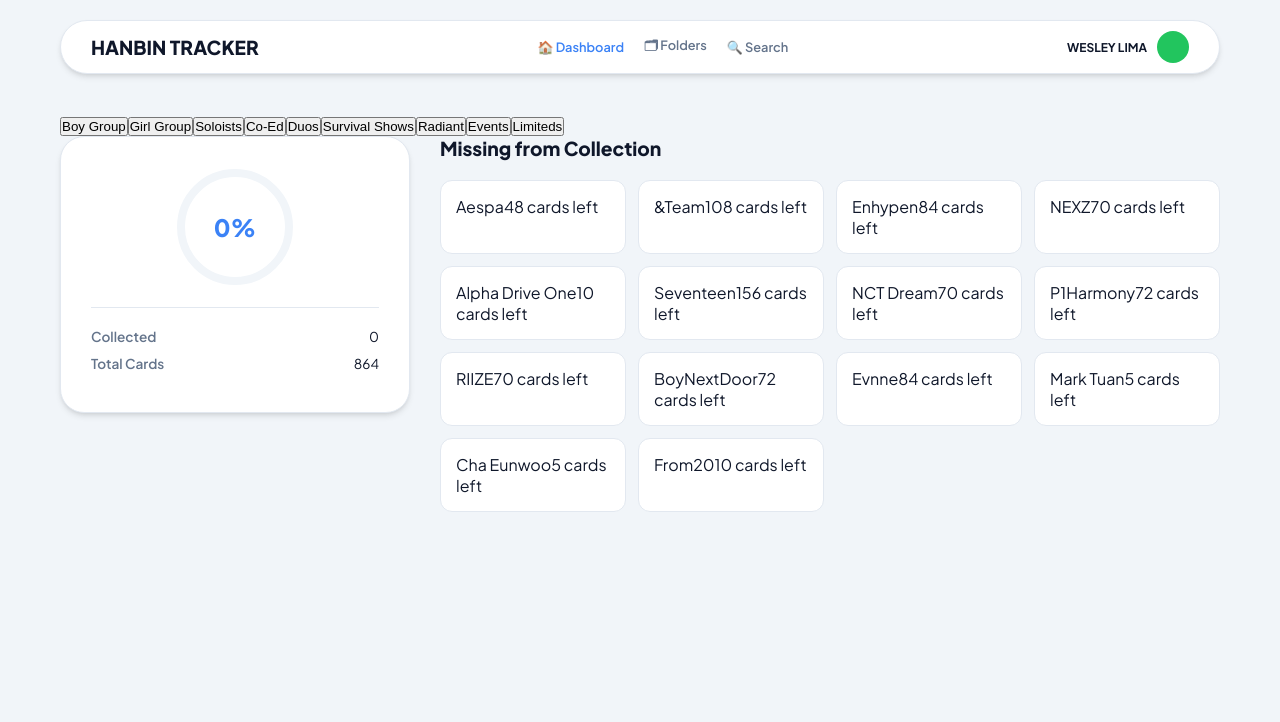
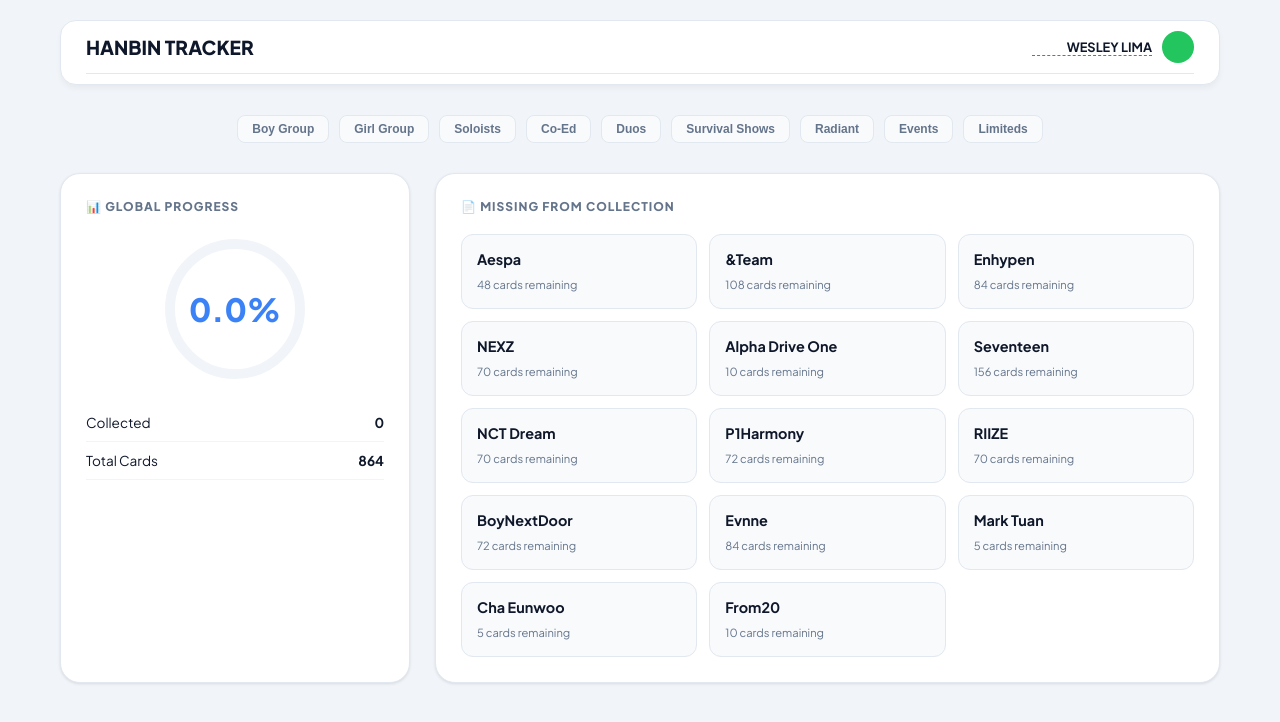
Before and after one commit to wezeley/Hanbin-Track, a React (Vite) app: page / in a window 1280 px wide. Shown: the top 722 px of the page. Built offline with nearby package versions, Linux system fonts and the light colour scheme.

Commit message:
IU 2.0 Fix

```diff
--- a/src/App.css
+++ b/src/App.css
@@ -1,4 +1,4 @@
-@import url('https://fonts.googleapis.com/css2?family=Plus+Jakarta+Sans:wght@400;500;600;700;800&display=swap');
+@import url('https://fonts.googleapis.com/css2?family=Plus+Jakarta+Sans:wght@400;600;700;800&display=swap');
 
 :root {
   --bg-app: #f1f5f9;
@@ -8,7 +8,6 @@
   --accent: #3b82f6;
   --owned: #22c55e;
   --border: #e2e8f0;
-  --shadow: 0 4px 6px -1px rgb(0 0 0 / 0.1), 0 2px 4px -2px rgb(0 0 0 / 0.1);
 }
 
 * { box-sizing: border-box; margin: 0; padding: 0; }
@@ -21,124 +20,189 @@ body {
 
 .container { max-width: 1200px; margin: 0 auto; padding: 20px; }
 
-/* NAVBAR (Inspirada no print) */
-.top-nav {
+/* NAVBAR (Abas integradas) */
+.top-nav-container {
   background: var(--surface);
+  border-radius: 16px;
+  padding: 10px 25px;
+  display: flex;
+  flex-direction: column;
+  gap: 15px;
+  margin-bottom: 30px;
+  box-shadow: 0 4px 6px -1px rgb(0 0 0 / 0.05);
   border: 1px solid var(--border);
-  border-radius: 99px;
-  padding: 10px 30px;
+}
+
+.nav-upper {
   display: flex;
   justify-content: space-between;
   align-items: center;
-  margin-bottom: 40px;
-  box-shadow: var(--shadow);
-  position: sticky;
-  top: 20px;
-  z-index: 100;
+  border-bottom: 1px solid var(--border);
+  padding-bottom: 10px;
 }
 
-.nav-links { display: flex; gap: 20px; }
-.nav-item {
-  display: flex; align-items: center; gap: 8px;
-  font-size: 0.8rem; font-weight: 600; color: var(--text-dim);
-  cursor: pointer; transition: 0.2s;
+.nav-tabs {
+  display: flex;
+  gap: 10px;
+  overflow-x: auto;
+  scrollbar-width: none;
 }
-.nav-item:hover, .nav-item.active { color: var(--accent); }
+.nav-tabs::-webkit-scrollbar { display: none; }
 
-/* DASHBOARD (Duas Colunas Estilo TCG) */
+.tab-button {
+  background: #f8fafc;
+  border: 1px solid var(--border);
+  color: var(--text-dim);
+  padding: 6px 14px;
+  border-radius: 8px;
+  font-size: 0.75rem;
+  font-weight: 700;
+  cursor: pointer;
+  white-space: nowrap;
+  transition: 0.2s;
+}
+.tab-button.active {
+  background: var(--accent);
+  color: white;
+  border-color: var(--accent);
+}
+
+/* USERNAME EDITÁVEL */
+.user-info { display: flex; align-items: center; gap: 10px; }
+.username-input {
+  background: transparent;
+  border: none;
+  border-bottom: 1px dashed var(--text-dim);
+  font-family: inherit;
+  font-weight: 700;
+  font-size: 0.8rem;
+  color: var(--text-main);
+  width: 120px;
+  text-align: right;
+}
+
+/* DASHBOARD LAYOUT */
 .dashboard-layout {
   display: grid;
   grid-template-columns: 350px 1fr;
-  gap: 30px;
+  gap: 25px;
 }
 
-.summary-panel {
+.dashboard-column {
   background: var(--surface);
-  padding: 30px;
-  border-radius: 24px;
+  padding: 25px;
+  border-radius: 20px;
   border: 1px solid var(--border);
-  box-shadow: var(--shadow);
-  height: fit-content;
+  box-shadow: 0 1px 3px 0 rgb(0 0 0 / 0.1);
 }
 
-.progress-circle-container {
-  width: 120px; height: 120px; margin: 0 auto 20px;
+.section-header {
+  font-size: 0.75rem;
+  font-weight: 800;
+  color: var(--text-dim);
+  text-transform: uppercase;
+  letter-spacing: 1px;
+  margin-bottom: 20px;
+  display: flex;
+  align-items: center;
+  gap: 8px;
+}
+
+/* PROGRESS CIRCLE */
+.circle-container {
+  width: 150px; height: 150px; margin: 0 auto 20px;
   position: relative; display: flex; align-items: center; justify-content: center;
 }
+.circle-value { font-size: 2rem; font-weight: 800; color: var(--accent); }
 
-.progress-value { font-size: 1.5rem; font-weight: 800; color: var(--accent); }
+.stat-row-tcg {
+  display: flex;
+  justify-content: space-between;
+  padding: 10px 0;
+  border-bottom: 1px solid #f1f5f9;
+  font-size: 0.85rem;
+}
 
-.stat-box { margin-top: 20px; border-top: 1px solid var(--border); padding-top: 20px; }
-.stat-row { display: flex; justify-content: space-between; margin-bottom: 10px; font-size: 0.85rem; }
-.stat-label { color: var(--text-dim); font-weight: 600; }
-
-/* MISSING GROUPS (Lado Direito) */
+/* MISSING GROUPS */
 .missing-grid {
   display: grid;
-  grid-template-columns: repeat(auto-fill, minmax(180px, 1fr));
+  grid-template-columns: repeat(auto-fill, minmax(220px, 1fr));
   gap: 12px;
 }
-.missing-card-tcg {
-  background: var(--surface); padding: 15px; border-radius: 12px;
-  border: 1px solid var(--border); transition: 0.2s; cursor: pointer;
+.missing-item-tcg {
+  background: #f8fafc;
+  padding: 15px;
+  border-radius: 12px;
+  border: 1px solid var(--border);
+  cursor: pointer;
+  transition: 0.2s;
 }
-.missing-card-tcg:hover { border-color: var(--accent); transform: translateY(-2px); }
+.missing-item-tcg:hover { border-color: var(--accent); transform: translateY(-2px); }
+.missing-item-tcg b { display: block; font-size: 0.9rem; margin-bottom: 4px; }
+.missing-item-tcg span { font-size: 0.7rem; color: var(--text-dim); }
 
-/* CATALOG GRID (Expansions) */
-.group-catalog-grid {
+/* CATALOGO DE GRUPOS */
+.expansion-grid {
   display: grid;
   grid-template-columns: repeat(auto-fill, minmax(280px, 1fr));
   gap: 20px;
 }
-
 .expansion-card {
   background: var(--surface);
-  border-radius: 20px;
+  padding: 20px;
+  border-radius: 16px;
   border: 1px solid var(--border);
-  padding: 20px;
   cursor: pointer;
   transition: 0.3s;
-  position: relative;
-  overflow: hidden;
 }
-.expansion-card:hover { transform: translateY(-5px); box-shadow: 0 20px 25px -5px rgb(0 0 0 / 0.1); }
+.expansion-card:hover { transform: translateY(-5px); box-shadow: 0 10px 15px -3px rgba(0,0,0,0.1); }
+.exp-name { font-weight: 800; font-size: 1.2rem; margin-bottom: 15px; display: block; }
+.exp-progress-bar { height: 6px; background: #f1f5f9; border-radius: 10px; overflow: hidden; }
+.exp-progress-fill { height: 100%; background: var(--accent); transition: width 0.6s ease; }
 
-.expansion-name { font-weight: 800; font-size: 1.2rem; margin-bottom: 15px; display: block; }
-.expansion-progress-bar { height: 8px; background: #f1f5f9; border-radius: 10px; overflow: hidden; margin-top: 10px; }
-.expansion-progress-fill { height: 100%; background: var(--accent); transition: width 0.8s ease; }
-
-/* FOCUSED VIEW (DENTRO DO GRUPO) */
+/* FOCO NO GRUPO */
 .focused-header {
-  background: var(--surface); padding: 40px; border-radius: 24px;
-  margin-bottom: 30px; border: 1px solid var(--border);
-  display: flex; justify-content: space-between; align-items: center;
+  background: var(--surface);
+  padding: 25px;
+  border-radius: 20px;
+  margin-bottom: 30px;
+  border: 1px solid var(--border);
+  display: flex;
+  justify-content: space-between;
+  align-items: center;
 }
-.focused-title { font-size: 2.5rem; font-weight: 800; letter-spacing: -1px; }
-
-.set-section { margin-bottom: 40px; }
-.set-header-minimal {
-  display: flex; align-items: center; gap: 10px; margin-bottom: 20px;
-  background: #fff; padding: 10px 20px; border-radius: 12px; width: fit-content;
-  border: 1px solid var(--border);
+.close-btn {
+  background: #f1f5f9;
+  border: none;
+  padding: 8px 16px;
+  border-radius: 8px;
+  font-weight: 700;
+  font-size: 0.7rem;
+  cursor: pointer;
+  color: var(--text-dim);
 }
+.close-btn:hover { background: #fee2e2; color: #ef4444; }
 
 /* CARTAS */
-.rarities-container { display: flex; flex-direction: column; gap: 25px; }
-.rarity-row { display: flex; align-items: center; gap: 15px; }
-.card { width: 55px; height: 77px; transition: 0.2s; }
+.rarities-container { display: flex; flex-direction: column; gap: 40px; align-items: center; }
+.rarity-row { display: flex; align-items: center; gap: 20px; }
+.card { width: 55px; height: 77px; cursor: pointer; transition: transform 0.2s ease; }
 .card-inner {
-  width: 55px; height: 77px; border-radius: 6px;
-  border: 1px solid #cbd5e1; background: #fff; overflow: hidden;
+  width: 55px; height: 77px; border-radius: 4px; overflow: hidden;
+  border: 1px solid #ddd; background: #fff;
 }
-.card.owned .card-inner { border: 2px solid var(--owned); box-shadow: 0 0 12px rgba(34, 197, 94, 0.3); }
+.card.owned .card-inner { border: 2px solid var(--owned); box-shadow: 0 0 10px rgba(34, 197, 94, 0.3); }
 .card:not(.owned) img { opacity: 0.15; filter: grayscale(1); }
-.card:hover { transform: scale(2.2); z-index: 50; }
+.card:hover { transform: scale(2.2); z-index: 100; }
 
-.rarity-toggle { background: #f1f5f9; border: none; border-radius: 50%; width: 28px; height: 28px; cursor: pointer; color: #cbd5e1; }
-.rarity-toggle.active { background: #dcfce7; color: var(--owned); }
-
-@media (max-width: 900px) {
-  .dashboard-layout { grid-template-columns: 1fr; }
-  .top-nav { padding: 10px 15px; }
-  .nav-links { display: none; }
+.set-controls-pill {
+  display: flex;
+  align-items: center;
+  gap: 12px;
+  background: #fff;
+  padding: 8px 20px;
+  border-radius: 30px;
+  border: 1px solid var(--border);
+  box-shadow: 0 2px 4px rgba(0,0,0,0.05);
+  margin-bottom: 20px;
 }
--- a/src/App.jsx
+++ b/src/App.jsx
@@ -1,7 +1,6 @@
 import { useState, useEffect } from 'react'
 import { HANBIN_DATA } from './data/hanbinData'
 import { Header } from './components/Header'
-import { Tabs } from './components/Tabs'
 import { Dashboard } from './components/Dashboard'
 import { Card } from './components/Card'
 import './App.css'
@@ -39,20 +38,14 @@ function App() {
     setOwnedCards(prev => isComplete ? prev.filter(id => !ids.includes(id)) : [...new Set([...prev, ...ids])]);
   };
 
-  const markRarityAsOwned = (group, set, rarity) => {
-    const ids = group.members.map(m => `${group.code}#${m.code}${String(((set.id - 1) * 5) + rarity + (m.offset || 0)).padStart(3, '0')}`);
-    const isComplete = ids.every(id => ownedCards.includes(id));
-    setOwnedCards(prev => isComplete ? prev.filter(id => !ids.includes(id)) : [...new Set([...prev, ...ids])]);
-  };
-
   const baseUrl = import.meta.env.BASE_URL;
   const filteredGroups = HANBIN_DATA.groups.filter(g => g.category?.toLowerCase() === activeTab?.toLowerCase());
 
   return (
     <div className="container">
-      <Header title={HANBIN_DATA.botName} activeTab={activeTab} onHome={resetNavigation} />
+      <Header title={HANBIN_DATA.botName} onHome={resetNavigation} />
 
-      <div className="tabs-container">
+      <div className="nav-tabs" style={{marginBottom: '30px', justifyContent: 'center'}}>
         {HANBIN_DATA.categories.map(cat => (
           <button key={cat} className={`tab-button ${activeTab === cat ? 'active' : ''}`} onClick={() => handleTabChange(cat)}>
             {cat}
@@ -64,23 +57,20 @@ function App() {
         {!activeTab ? (
           <Dashboard ownedCards={ownedCards} onTabChange={handleTabChange} />
         ) : !selectedGroup ? (
-          <div className="group-catalog-grid">
+          <div className="expansion-grid">
             {filteredGroups.map(group => {
               const groupOwned = ownedCards.filter(id => id.split('#')[0] === group.code).length;
               const sets = getGroupStructure(group);
               const groupTotal = sets.reduce((sum, s) => sum + (group.members.length * s.rarities.length), 0);
               const percent = ((groupOwned / groupTotal) * 100).toFixed(0);
-
               return (
                 <div key={group.code} className="expansion-card" onClick={() => setSelectedGroup(group)}>
-                  <span className="expansion-name">{group.name}</span>
-                  <div className="stat-row">
-                    <span style={{fontSize: '0.7rem', fontWeight: 700}}>{groupOwned} / {groupTotal} Cards</span>
-                    <span style={{fontSize: '0.7rem', fontWeight: 700}}>{percent}%</span>
+                  <span className="exp-name">{group.name}</span>
+                  <div style={{display: 'flex', justifyContent: 'space-between', fontSize: '0.7rem', fontWeight: 700}}>
+                    <span>{groupOwned}/{groupTotal} Cards</span>
+                    <span>{percent}%</span>
                   </div>
-                  <div className="expansion-progress-bar">
-                    <div className="expansion-progress-fill" style={{width: `${percent}%`}}></div>
-                  </div>
+                  <div className="exp-progress-bar"><div className="exp-progress-fill" style={{width: `${percent}%`}}></div></div>
                 </div>
               );
             })}
@@ -88,26 +78,22 @@ function App() {
         ) : (
           <div className="focused-group-view">
             <div className="focused-header">
-              <h2 className="focused-title">{selectedGroup.name}</h2>
-              <button className="back-btn-compact" onClick={() => setSelectedGroup(null)}>CLOSE EXPANSION</button>
+              <h2 style={{fontSize: '2rem', fontWeight: 800}}>{selectedGroup.name}</h2>
+              <button className="close-btn" onClick={() => setSelectedGroup(null)}>CLOSE EXPANSION</button>
             </div>
 
             {getGroupStructure(selectedGroup).map(set => (
               <div key={set.id} className="set-section">
-                <div className="set-header-minimal">
+                <div className="set-controls-pill" style={{margin: '0 auto 25px'}}>
                   <img src={`${baseUrl}symbols/S${set.id}.webp`} className="set-symbol-icon" alt="S" />
                   <input type="checkbox" className="set-checkbox"
-                         checked={ownedCards.filter(id => id.startsWith(selectedGroup.code) && id.includes(`#`)).length >= 5} // Simplificado
+                         checked={false} /* Lógica de check opcional */
                          onChange={() => markSetAsOwned(selectedGroup, set)} />
                 </div>
 
                 <div className="rarities-container">
-                  {set.rarities.map(rarity => {
-                    const rarityIds = selectedGroup.members.map(m => `${selectedGroup.code}#${m.code}${String(((set.id - 1) * 5) + rarity + (m.offset || 0)).padStart(3, '0')}`);
-                    const isRarityComplete = rarityIds.every(id => ownedCards.includes(id));
-                    return (
+                  {set.rarities.map(rarity => (
                     <div key={rarity} className="rarity-row">
-                        <button className={`rarity-toggle ${isRarityComplete ? 'active' : ''}`} onClick={() => markRarityAsOwned(selectedGroup, set, rarity)}>❤</button>
                       <div className="grid">
                         {selectedGroup.members.map(member => {
                           const seq = ((set.id - 1) * 5) + rarity + (member.offset || 0);
@@ -115,12 +101,13 @@ function App() {
                           const folder = (selectedGroup.folder || selectedGroup.code).toUpperCase();
                           const fileName = encodeURIComponent(botId).toUpperCase();
                           const imgPath = `${baseUrl}cards/${folder}/${fileName}.png`;
-                            return <Card key={botId} botId={botId} imagePath={imgPath} isOwned={ownedCards.includes(botId)} onToggle={toggleCard} />;
+                          return (
+                            <Card key={botId} botId={botId} imagePath={imgPath} isOwned={ownedCards.includes(botId)} onToggle={toggleCard} />
+                          );
                         })}
                       </div>
                     </div>
-                    )
-                  })}
+                  ))}
                 </div>
               </div>
             ))}
--- a/src/components/Dashboard.jsx
+++ b/src/components/Dashboard.jsx
@@ -1,53 +1,51 @@
 import { HANBIN_DATA } from '../data/hanbinData';
 
 export function Dashboard({ ownedCards = [], onTabChange }) {
-  const getGroupTotal = (group) => {
-    const maxVal = group.maxSet || 1;
+  const getGroupTotal = (g) => {
+    const maxVal = g.maxSet || 1;
     const lastSet = Math.floor(maxVal);
     const lastRarity = maxVal % 1 === 0 ? 5 : Math.round((maxVal % 1) * 10);
-    return (group.members.length * ((lastSet - 1) * 5 + lastRarity));
+    return (g.members.length * ((lastSet - 1) * 5 + lastRarity));
   };
 
-  let totalOwned = ownedCards.length;
-  let totalPossible = HANBIN_DATA.groups.reduce((acc, g) => acc + getGroupTotal(g), 0);
-  const globalPercent = ((totalOwned / (totalPossible || 1)) * 100).toFixed(0);
+  const totalPossible = HANBIN_DATA.groups.reduce((acc, g) => acc + getGroupTotal(g), 0);
+  const totalOwned = ownedCards.length;
+  const percent = ((totalOwned / (totalPossible || 1)) * 100).toFixed(1);
 
   const missingGroups = HANBIN_DATA.groups.map(g => {
     const groupOwned = ownedCards.filter(id => id.split('#')[0] === g.code).length;
-    const groupTotal = getGroupTotal(g);
-    return { ...g, missing: groupTotal - groupOwned };
+    const total = getGroupTotal(g);
+    return { ...g, missing: total - groupOwned };
   }).filter(g => g.missing > 0);
 
   return (
     <div className="dashboard-layout">
-      <aside className="summary-panel">
-        <div className="progress-circle-container">
-          {/* Gráfico circular simples via CSS */}
-          <div className="progress-value">{globalPercent}%</div>
-          <svg style={{position: 'absolute', transform: 'rotate(-90deg)'}} width="120" height="120">
-            <circle cx="60" cy="60" r="54" fill="none" stroke="#f1f5f9" strokeWidth="8" />
-            <circle cx="60" cy="60" r="54" fill="none" stroke="#3b82f6" strokeWidth="8"
-                    strokeDasharray="339.29" strokeDashoffset={339.29 - (339.29 * globalPercent) / 100}
-                    strokeLinecap="round" />
+      <div className="dashboard-column">
+        <div className="section-header">📊 Global Progress</div>
+        <div className="circle-container">
+          <div className="circle-value">{percent}%</div>
+          <svg style={{position: 'absolute', transform: 'rotate(-90deg)'}} width="150" height="150">
+            <circle cx="75" cy="75" r="65" fill="none" stroke="#f1f5f9" strokeWidth="10" />
+            <circle cx="75" cy="75" r="65" fill="none" stroke="#3b82f6" strokeWidth="10"
+                    strokeDasharray="408.4" strokeDashoffset={408.4 - (408.4 * percent) / 100}
+                    strokeLinecap="round" style={{transition: 'stroke-dashoffset 1s ease'}} />
           </svg>
         </div>
-        <div className="stat-box">
-          <div className="stat-row"><span className="stat-label">Collected</span><span>{totalOwned}</span></div>
-          <div className="stat-row"><span className="stat-label">Total Cards</span><span>{totalPossible}</span></div>
-        </div>
-      </aside>
+        <div className="stat-row-tcg"><span>Collected</span><b>{totalOwned}</b></div>
+        <div className="stat-row-tcg"><span>Total Cards</span><b>{totalPossible}</b></div>
+      </div>
 
-      <section>
-        <h2 style={{marginBottom: '20px', fontSize: '1.2rem', fontWeight: 800}}>Missing from Collection</h2>
+      <div className="dashboard-column">
+        <div className="section-header">📄 Missing from Collection</div>
         <div className="missing-grid">
           {missingGroups.map(g => (
-            <div key={g.code} className="missing-card-tcg" onClick={() => onTabChange(g.category)}>
-              <span className="m-name">{g.name}</span>
-              <span className="m-count">{g.missing} cards left</span>
+            <div key={g.code} className="missing-item-tcg" onClick={() => onTabChange(g.category)}>
+              <b>{g.name}</b>
+              <span>{g.missing} cards remaining</span>
             </div>
           ))}
         </div>
-      </section>
+      </div>
     </div>
   );
 }
--- a/src/components/Header.jsx
+++ b/src/components/Header.jsx
@@ -1,20 +1,29 @@
-export function Header({ title, activeTab, onHome, onTabChange }) {
+import { useState } from 'react';
+
+export function Header({ title, onHome }) {
+  const [userName, setUserName] = useState(localStorage.getItem('tracker-user') || 'WESLEY LIMA');
+
+  const handleNameChange = (e) => {
+    setUserName(e.target.value);
+    localStorage.setItem('tracker-user', e.target.value);
+  };
+
   return (
-    <nav className="top-nav">
-      <div className="title" onClick={onHome} style={{fontSize: '1.2rem', fontWeight: 800, color: '#0f172a'}}>
-        {title}
+    <div className="top-nav-container">
+      <div className="nav-upper">
+        <h1 className="title" onClick={onHome} style={{fontSize: '1.2rem', fontWeight: 800, cursor: 'pointer'}}>
+          {title}
+        </h1>
+        <div className="user-info">
+          <input
+            className="username-input"
+            value={userName}
+            onChange={handleNameChange}
+            title="Clique para editar seu nome"
+          />
+          <div style={{width: '32px', height: '32px', background: '#22c55e', borderRadius: '50%'}}></div>
+        </div>
       </div>
-      <div className="nav-links">
-        <div className={`nav-item ${activeTab === null ? 'active' : ''}`} onClick={onHome}>
-          🏠 Dashboard
-        </div>
-        <div className="nav-item">🗂 Folders</div>
-        <div className="nav-item">🔍 Search</div>
-      </div>
-      <div className="user-profile" style={{display: 'flex', alignItems: 'center', gap: '10px'}}>
-        <span style={{fontSize: '0.75rem', fontWeight: 700}}>WESLEY LIMA</span>
-        <div style={{width: '32px', height: '32px', background: '#22c55e', borderRadius: '50%'}}></div>
-      </div>
-    </nav>
+    </div>
   );
 }
```
Lines whose indentation alone changed are shown as unchanged.
